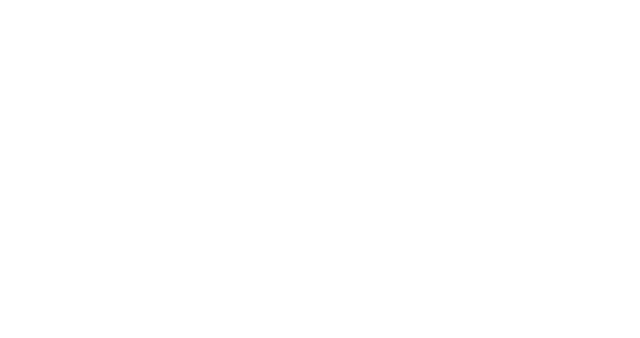
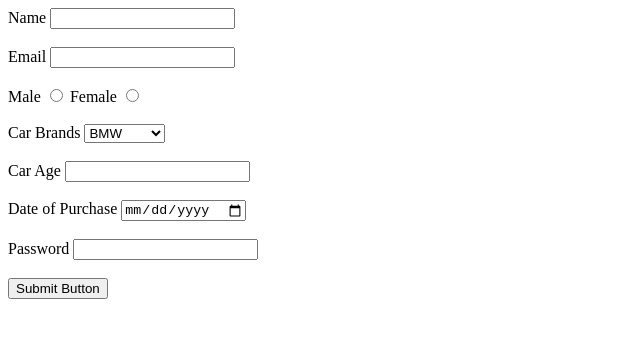
Before and after one commit to acciojob/car-insurance-form-SurajKumar798, a website: page main.html in a window 1280 px wide. Shown: the whole page, without its empty margins (0-640 px from the left). Drawn offline with Linux system fonts and the light colour scheme.

Commit message:
created a submission

```diff
--- a/main.html
+++ b/main.html
@@ -7,7 +7,43 @@
 </head>
 
 <body>
-	<!-- the entire body must be written by student -->
+	<form method="post">
+		<label for="name">Name</label>
+		<input type="text" id="name" required />
+		<br><br>
+
+		<label for="email">Email</label>
+		<input type="email" id="email" required />
+		<br><br>
+
+		<label for="male">Male</label>
+		<input type="radio" name="gender" required />
+		<label for="female">Female</label>
+		<input type="radio" name="gender" style="" required />
+		<br><br>
+
+		<label for="carbrands">Car Brands</label>
+		<select id="cars">
+			<option>BMW</option>
+			<option>Audi</option>
+			<option>Mercedez</option>
+		</select>
+		<br><br>
+
+		<label for="carage">Car Age</label>
+		<input type="number" id="carage" required />
+		<br><br>
+
+		<label for="dop">Date of Purchase</label>
+		<input type="date" id="dop" required />
+		<br><br>
+
+		<label for="password">Password</label>
+		<input type="password" id="password" required />
+		<br><br>
+
+		<button type="submit">Submit Button</button>
+	</form>
     <script type="text/javascript" src="./script.js">
 </script>
 
```
